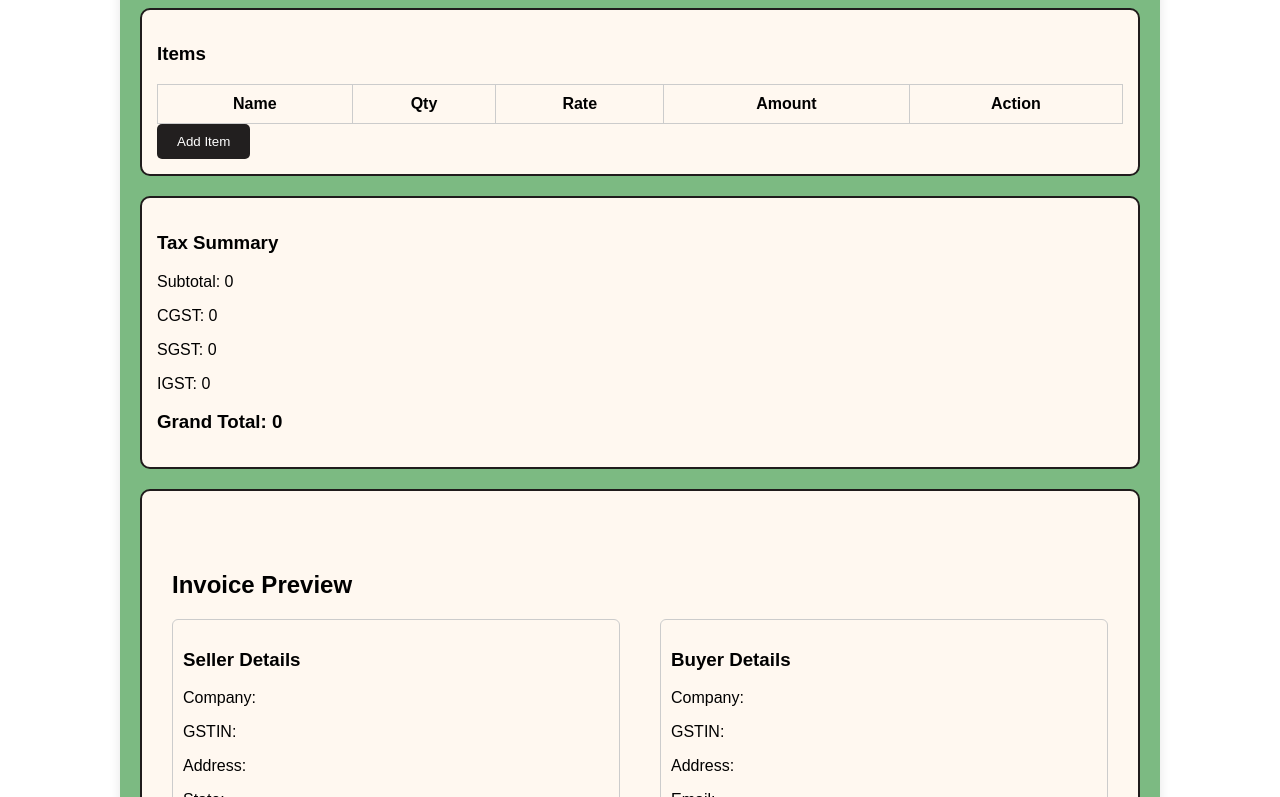
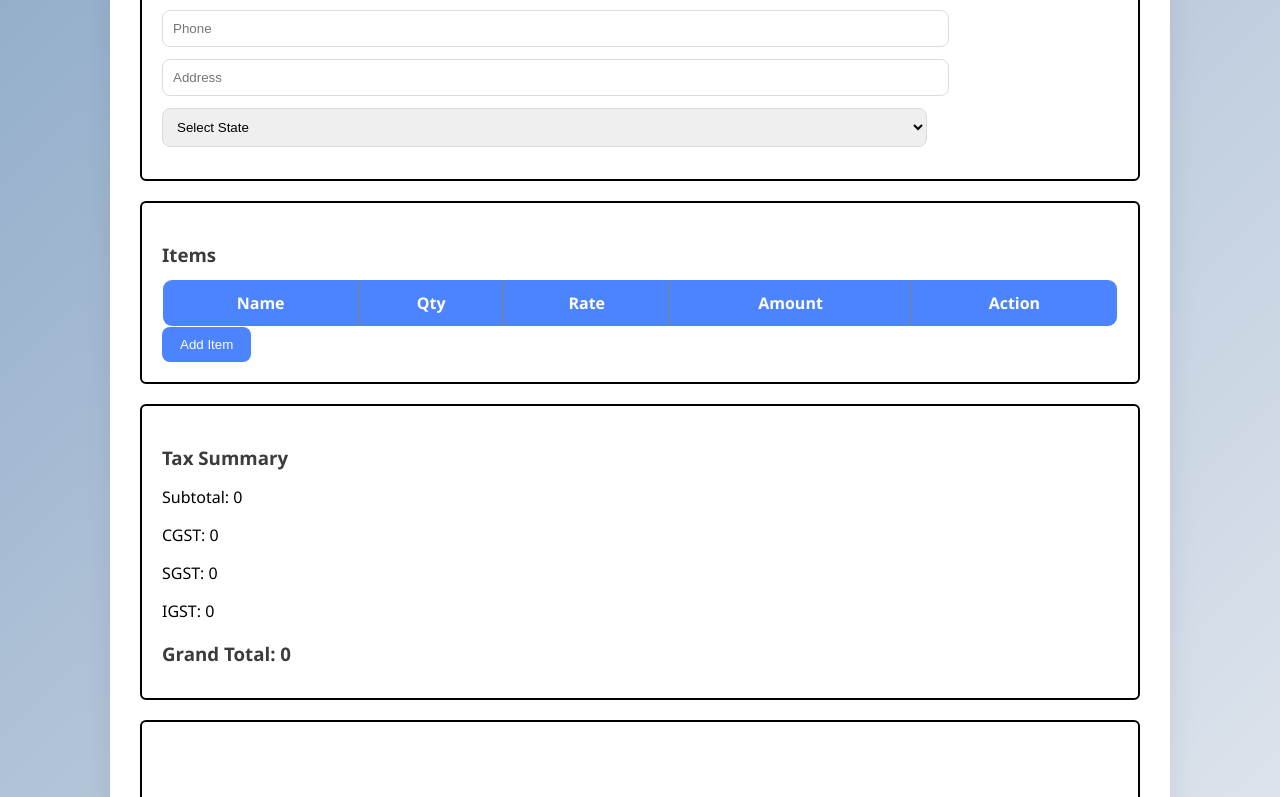
Before and after one commit to akankshaborhade95-ux/gst-invoice-generator, a React (Create React App) app: page / in a window 1280 px wide. Shown: the part 783-1580 px from the top of the page. Built offline with nearby package versions, Linux system fonts and the light colour scheme.

Commit message:
change the section Invoice Preview

```diff
--- a/src/components/Invoiceform.css
+++ b/src/components/Invoiceform.css
@@ -1,81 +1,129 @@
+body {
+  margin: 0;
+  font-family: "Segoe UI", Tahoma, Geneva, Verdana, sans-serif;
+  background: linear-gradient(135deg, #799abe, #fdfbfb);
+}
+
 .invoice-container {
   max-width: 1000px;
-  margin: auto;
+  margin: 40px auto;
+  padding: 30px;
+  background: #ffffff;
+  border-radius: 16px;
+  box-shadow: 0 10px 30px rgba(0, 0, 0, 0.08);
+}
+
+.invoice-container h2 {
+  text-align: center;
+  margin-bottom: 30px;
+  color: #2b2b2b;
+}
+
+.section-box {
+  border: 2px solid black;
   padding: 20px;
-  font-family: Arial, sans-serif;
-  background-color: #7cba82;
-  border-radius: 10px;
-  box-shadow: 0 4px 12px rgba(0,0,0,0.1);
+  margin-bottom: 20px;
+  background-color: white;
+  border-radius: 6px;
 }
-.section-box {
-  border: 2px solid #201c1c;
-  border-radius: 10px;
-  padding: 15px;
-  margin-bottom: 20px;
-  background-color: #fff8f0;
-}
-.section-box.flex-right {
-  display: flex;
-  justify-content: flex-end;
-  gap: 20px;
+
+.section-box h3 {
+  margin-bottom: 12px;
+  color: #3c3c3c;
 }
 
 .party-row {
   display: flex;
-  justify-content: space-between;
-  gap: 40px;
-  margin-bottom: 20px;
+  gap: 30px;
 }
+
 .party-box {
-  width: 50%;
-  border: 1px solid #ccc;
+  flex: 1;
+  background: #ffffff;
+  padding: 15px;
+  border-radius: 10px;
+  border: 1px solid #0b0a0a;
+}
+input,
+select {
+  width: 80%;
   padding: 10px;
-  border-radius: 6px;
+  margin-bottom: 12px;
+  border-radius: 8px;
+  border: 1px solid #dcdcdc;
 }
+
+input:focus,
+select:focus {
+  border-color: #4c84ff;
+  box-shadow: 0 0 0 2px rgba(76, 132, 255, 0.15);
+}
+
 table {
   width: 100%;
   border-collapse: collapse;
   margin-top: 10px;
+  background: white;
+  border-radius: 10px;
+  overflow: hidden;
 }
-table th,
+
+table th {
+  background: #4c84ff;
+  color: white;
+  padding: 12px;
+  font-weight: 600;
+}
+
 table td {
-  border: 1px solid #ccc;
   padding: 10px;
+  border-bottom: 1px solid #0d0c0c;
   text-align: center;
 }
-input {
-  width: 100%;
-  padding: 8px;
-  margin-bottom: 10px;
-  border-radius: 5px;
-  border: 1px solid #ccc;
+
+table tr:nth-child(even) {
+  background: #f6f8ff;
 }
 
 button {
-  padding: 10px 20px;
-  background-color: #221f1f;
+  padding: 10px 18px;
+  background: #4c84ff;
   color: white;
   border: none;
-  border-radius: 5px;
+  border-radius: 8px;
   cursor: pointer;
+  font-weight: 500;
+  transition: 0.3s;
 }
+
 button:hover {
-  background-color: #1b1919;
+  background: #3768d8;
+  transform: translateY(-1px);
 }
+
+.invoice-preview {
+  background: white;
+  padding: 25px;
+  border-radius: 12px;
+}
+
 @media print {
   body * {
     visibility: hidden;
   }
+
   .invoice-preview,
   .invoice-preview * {
     visibility: visible;
   }
+
   .invoice-preview {
     position: absolute;
     left: 0;
     top: 0;
     width: 100%;
   }
+
   button {
     display: none;
   }
```
